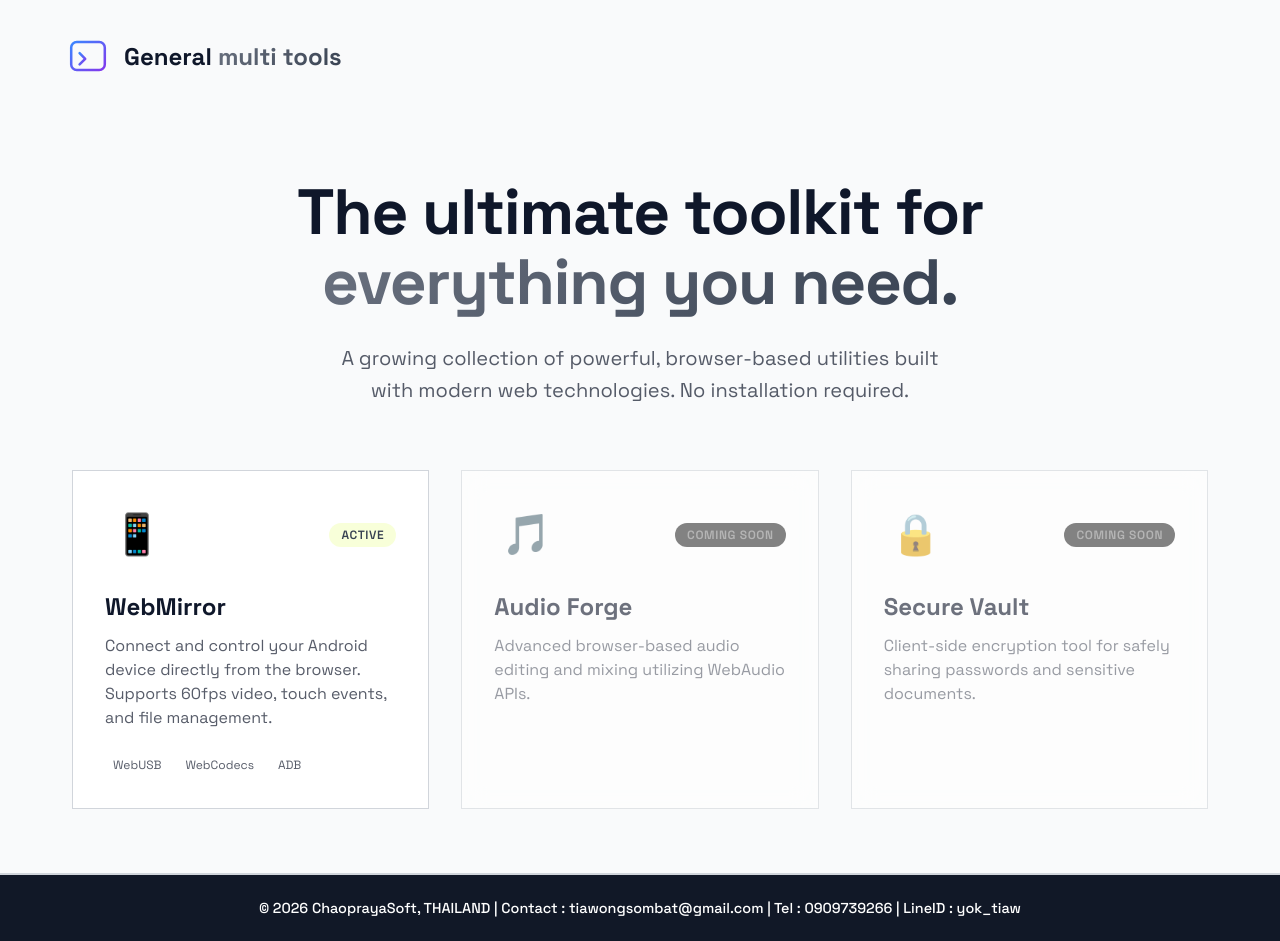
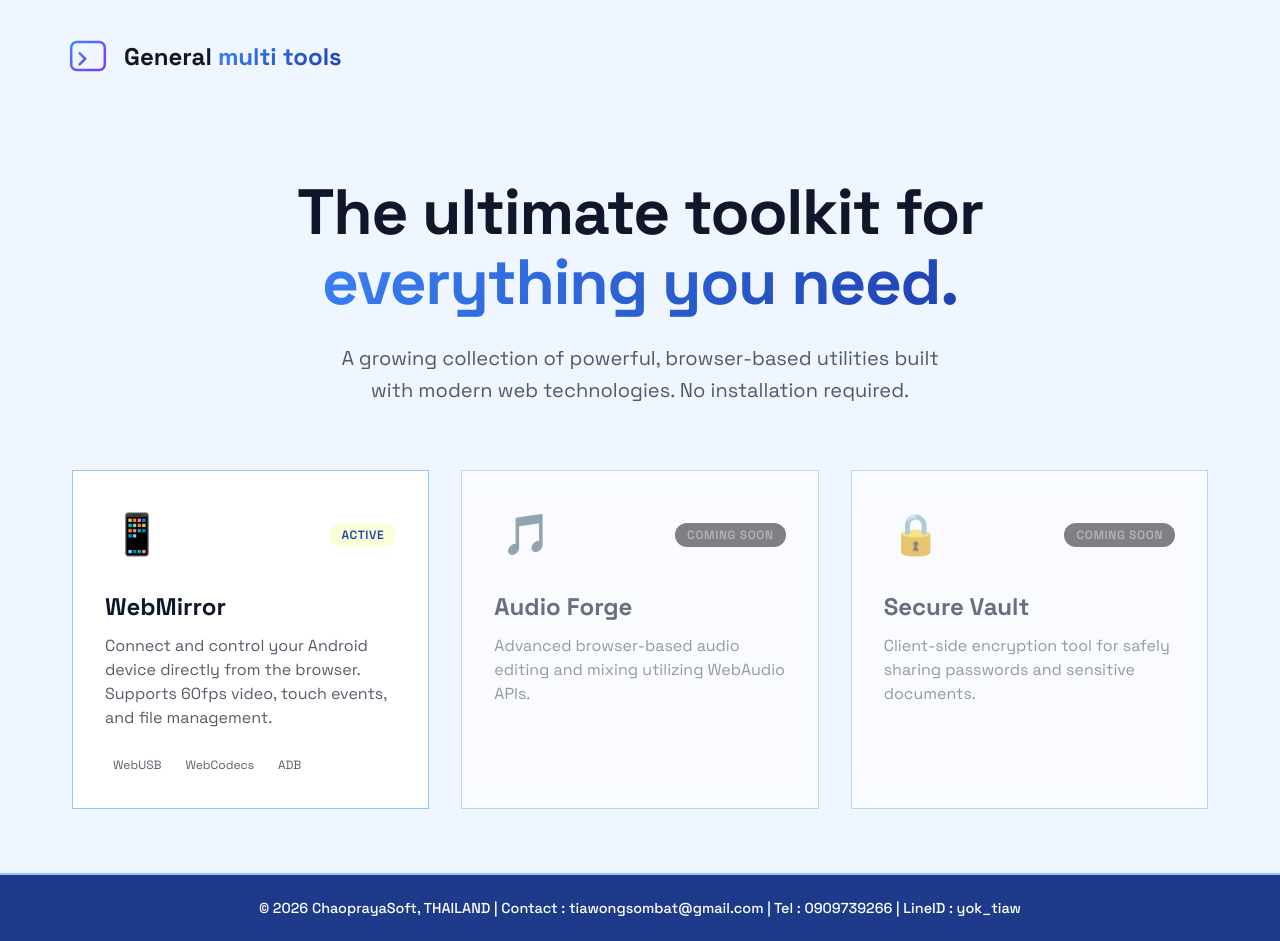
Before and after one commit to ChaoprayaSoft/GeneralMultiTools, a Next.js app: page / in a window 1280 px wide. Built offline with nearby package versions, Linux system fonts and the light colour scheme.

Commit message:
Update color theme to corporate blue

```diff
--- a/src/app/globals.css
+++ b/src/app/globals.css
@@ -1,16 +1,16 @@
 :root {
-  --background: #f9fafb;
-  --body: #f3f4f6;
+  --background: #eff6ff;
+  --body: #dbeafe;
   --surface: #ffffff;
-  --surface-hover: #f3f4f6;
-  --surface-border: #d1d5db;
-  --primary: #6b7280; /* accent */
-  --primary-hover: #4b5563;
-  --secondary: #374151; /* navigation */
+  --surface-hover: #dbeafe;
+  --surface-border: #93c5fd;
+  --primary: #3b82f6; /* accent */
+  --primary-hover: #2563eb;
+  --secondary: #1e40af; /* navigation */
   --text-primary: #0f172a;
   --text-secondary: rgba(15, 23, 42, 0.7);
-  --footer: #111827;
-  --border: #d1d5db;
+  --footer: #1e3a8a;
+  --border: #93c5fd;
 
   --radius-lg: 24px;
   --radius-md: 12px;
```
